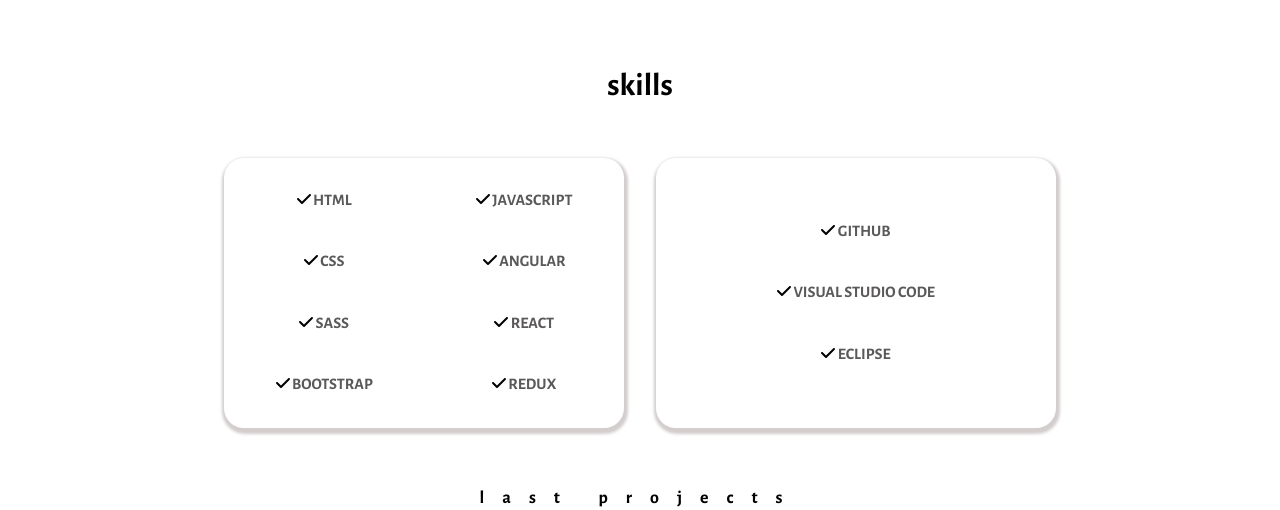
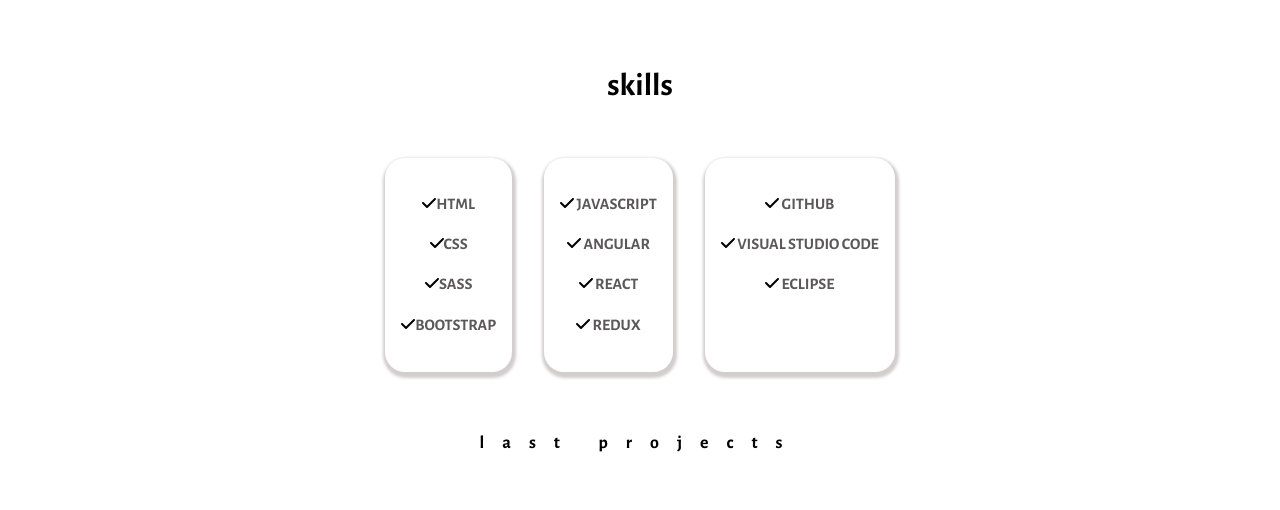
Before and after one commit to miriamfraga/Portfolio, a React (Create React App) app: page / in a window 1280 px wide. Shown: the part 1360-1870 px from the top of the page. Built offline with nearby package versions, Linux system fonts and the light colour scheme.

Commit message:
add new changes in aboutComponent styles

```diff
--- a/src/components/AboutComponent/AboutComponent.jsx
+++ b/src/components/AboutComponent/AboutComponent.jsx
@@ -13,6 +13,13 @@
  </div>
 
   <section className="section__about">
+  <div className='skills'>
+  {Data.styles.map((st)=>(
+
+  <h4 className='skills__title' style={{ '--hover-color': st.color }}><FontAwesomeIcon icon={faCheck} />{st.st}</h4>
+   ))}
+</div>
+
 
     <div className="skills">
 
--- a/src/components/AboutComponent/AboutComponent.scss
+++ b/src/components/AboutComponent/AboutComponent.scss
@@ -1,26 +1,15 @@
 .section__about{
-   width: 70%;
-   justify-content: center;
-    display:flex;
-    padding: 1em;
-    margin-left: calc(15%);
-   //  background-color: pink;
-   .title{
-      display:flex;
-      flex-direction: column;
-      background-color: red;
-
-   }
+     justify-content: center;
+     display:flex;
+     flex-direction: row;
+     padding: 1em;
+     align-items: stretch;
    .skills{
-     display:flex;
-     flex-direction:column;
-     flex-wrap: wrap;
-     height: 270px;
-     width: 100%;
+     padding: 1em;
      box-shadow: 1px 3px 3px 3px rgb(211, 205, 205);
      margin: 1em;
      border-radius: 20px;
-     justify-content:center;
+   align-items: center;
      &__title{
       color: rgb(90, 88, 88);
      }
--- a/src/components/data.js
+++ b/src/components/data.js
@@ -94,16 +94,6 @@
         },
     ],
     skills: [
-        {sk: "HTML",
-         color: "#ff6600",
-         image: "./assets/html.png"},
-        {sk: "CSS",
-        color: "#00aeff",
-        image: "./assets/css.png"},
-        {sk:"SASS",
-        color: "#e465b8"},
-        {sk: "BOOTSTRAP",
-        color: "#9a34e3"},
         {sk: "JAVASCRIPT",
         color: "#eec50a"},
         {sk: "ANGULAR",
@@ -113,6 +103,18 @@
         {sk: "REDUX",
          color: "#a720f6"},
     ],
+    styles: [
+       {st: "HTML",
+        color: "#ff6600",
+        image: "./assets/html.png"},
+       {st: "CSS",
+       color: "#00aeff",
+       image: "./assets/css.png"},
+       {st:"SASS",
+       color: "#e465b8"},
+       {st: "BOOTSTRAP",
+       color: "#9a34e3"},
+    ],
     environment: [
         {env: "GITHUB"},
         {env: "VISUAL STUDIO CODE"},
```
